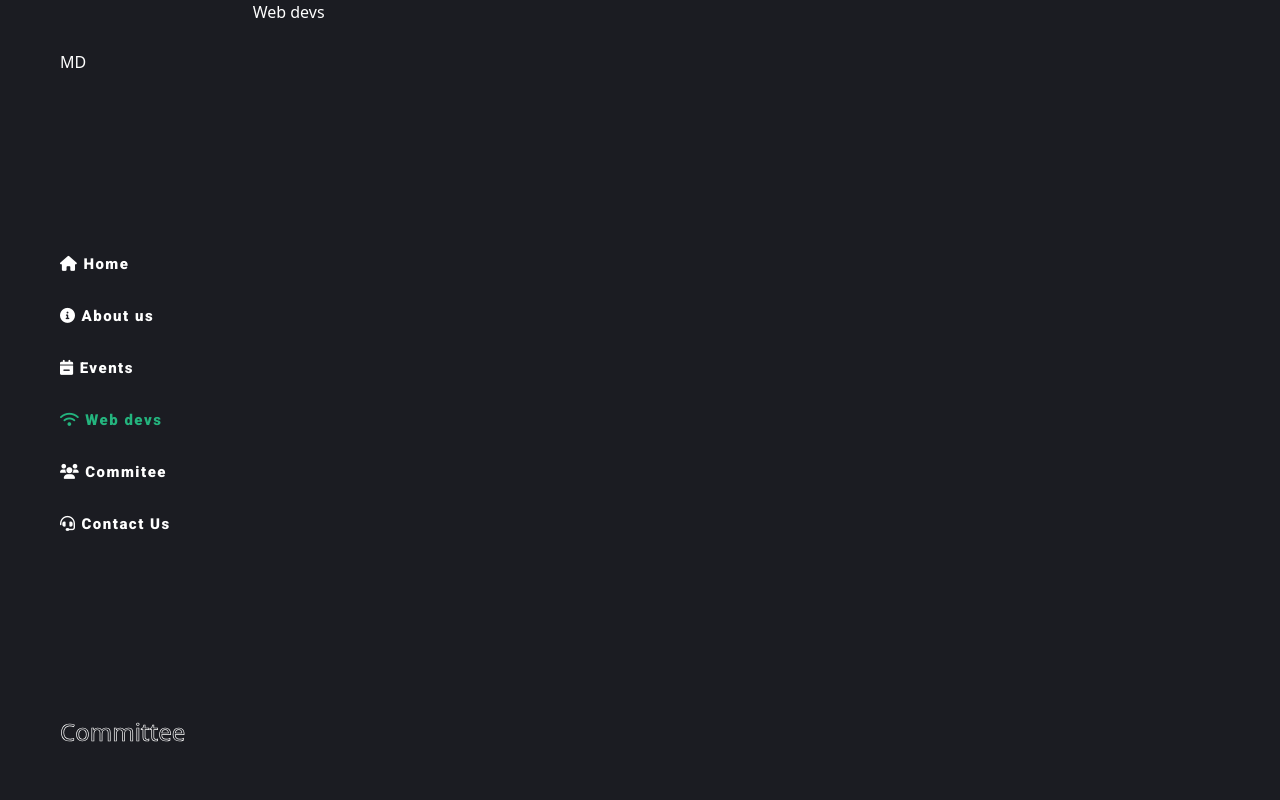
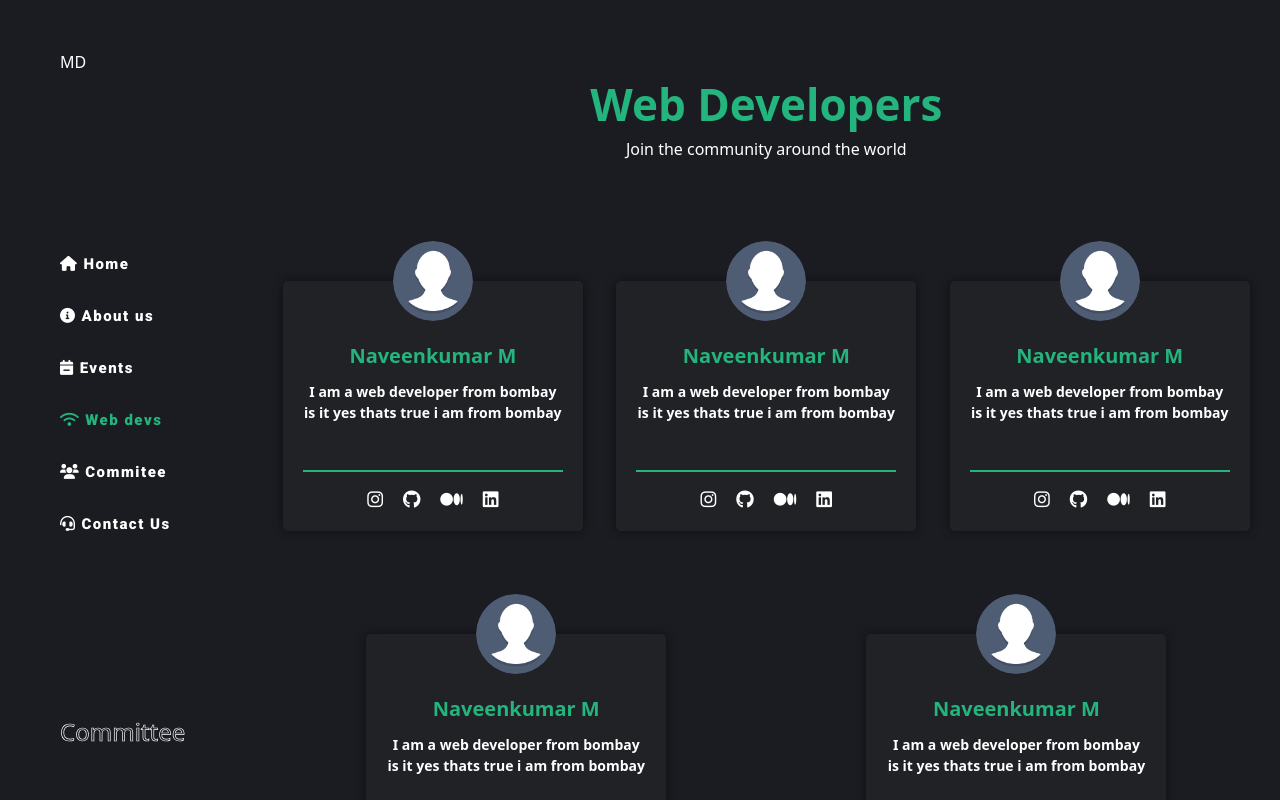
Before and after one commit to Sethu-bharathi/cryptera-website, a React (Create React App) app: page /web_devs in a window 1280 px wide. Built offline with nearby package versions, Linux system fonts and the light colour scheme.

Commit message:
web developers page

```diff
--- a/src/Components/Screens/WebDevs.jsx
+++ b/src/Components/Screens/WebDevs.jsx
@@ -1,9 +1,106 @@
-import React from 'react'
+import React, { useRef } from 'react'
+import '../../Styles/WebDevs.css'
+import profile1 from '../../Assets/1905098.png'
+import { useNavigate } from 'react-router-dom'
+function WebDevs() {
+    const webdevsref=useRef(null)
+    const navigate=useNavigate()
+    const scrollhandler=()=>{
+        if (webdevsref.current.offsetHeight+webdevsref.current.scrollTop>webdevsref.current.scrollHeight){
+            navigate("/commitee")
+        }
+    }
+    return (
+        <div className='webdevs' ref={webdevsref} onScroll={scrollhandler}>
+            <div className='webdevs-container'>
+                <div >
+                    <h1 className='webdevs-title'>Web Developers</h1>
+                    <p className='webdevs-tilte-description'>Join the community around the world</p>
+                </div>
+                <div className='content-container'>
+                    <div className='web-card'>
+                        <div className='web-card-image'>
+                            <img src={profile1} alt='webdevs-1' />
+                        </div>
+                        <div className='web-card-content'>
+                            <div className='name'>Naveenkumar M</div>
+                            <div className='description'>I am a web developer from bombay is it yes thats true i am from bombay</div>
+                            <div className='media-container'>
+                                <i class="fab fa-instagram"></i>
+                                <i class="fab fa-github"></i>
+                                <i class="fab fa-medium"></i>
+                                <i class="fab fa-linkedin"></i>
+                            </div>
+                        </div>
 
-function WebDevs() {
-    return (
-        <div>
-           Web devs
+                    </div>
+                    <div className='web-card'>
+                        <div className='web-card-image'>
+                            <img src={profile1} alt='webdevs-1' />
+                        </div>
+                        <div className='web-card-content'>
+                            <div className='name'>Naveenkumar M</div>
+                            <div className='description'>I am a web developer from bombay is it yes thats true i am from bombay</div>
+                            <div className='media-container'>
+                                <i class="fab fa-instagram"></i>
+                                <i class="fab fa-github"></i>
+                                <i class="fab fa-medium"></i>
+                                <i class="fab fa-linkedin"></i>
+                            </div>
+                        </div>
+
+                    </div>
+                    <div className='web-card'>
+                        <div className='web-card-image'>
+                            <img src={profile1} alt='webdevs-1' />
+                        </div>
+                        <div className='web-card-content'>
+                            <div className='name'>Naveenkumar M</div>
+                            <div className='description'>I am a web developer from bombay is it yes thats true i am from bombay</div>
+                            <div className='media-container'>
+                                <i class="fab fa-instagram"></i>
+                                <i class="fab fa-github"></i>
+                                <i class="fab fa-medium"></i>
+                                <i class="fab fa-linkedin"></i>
+                            </div>
+                        </div>
+
+                    </div>
+                    <div className='web-card'>
+                        <div className='web-card-image'>
+                            <img src={profile1} alt='webdevs-1' />
+                        </div>
+                        <div className='web-card-content'>
+                            <div className='name'>Naveenkumar M</div>
+                            <div className='description'>I am a web developer from bombay is it yes thats true i am from bombay</div>
+                            <div className='media-container'>
+                                <i class="fab fa-instagram"></i>
+                                <i class="fab fa-github"></i>
+                                <i class="fab fa-medium"></i>
+                                <i class="fab fa-linkedin"></i>
+                            </div>
+                        </div>
+
+                    </div>
+                    <div className='web-card'>
+                        <div className='web-card-image'>
+                            <img src={profile1} alt='webdevs-1' />
+                        </div>
+                        <div className='web-card-content'>
+                            <div className='name'>Naveenkumar M</div>
+                            <div className='description'>I am a web developer from bombay is it yes thats true i am from bombay</div>
+                            <div className='media-container'>
+                                <i class="fab fa-instagram"></i>
+                                <i class="fab fa-github"></i>
+                                <i class="fab fa-medium"></i>
+                                <i class="fab fa-linkedin"></i>
+                            </div>
+                        </div>
+
+                    </div>
+
+                </div>
+            </div>
         </div>
     )
 }
--- a/src/Styles/WebDevs.css
+++ b/src/Styles/WebDevs.css
@@ -0,0 +1,92 @@
+.webdevs {
+    width: 100%;
+    height: 100vh;
+    scroll-behavior: smooth;
+    overflow-y: auto;
+    overflow-x: hidden;
+}
+.webdevs-container{
+    text-align: center;
+    padding: 20px;
+    margin-top: 5%;
+}
+.webdevs-title{
+    font-size:44px;
+    color:var(--fg-green);
+    font-weight: 700;
+}
+.content-container{
+    display: flex;
+    flex-direction: row;
+    justify-content: space-around;
+    align-items: center;
+    flex-wrap: wrap;
+    gap:13px;
+    margin-top: 120px;
+}
+.web-card{
+    background-color:rgb(51, 50, 50,0.3);
+    width:300px;
+    height:250px;
+    border-radius: 5px;
+    position: relative;
+    padding: 20px;
+    margin-bottom: 90px;
+    box-shadow: 0px 0px 10px 0px rgba(0,0,0,0.5);
+}
+.web-card-image{
+    width:80px;
+    height:80px;
+    object-fit: cover;
+    border-radius: 50%;
+    position: absolute;
+    left:0%;
+    right:0%;
+    margin-right: auto;
+    margin-left: auto;
+    top:-40px
+}
+.web-card-image >img{
+    width: 100%;
+    height: 100%;
+    border-radius: 50%;
+}
+.web-card-content{
+    text-align: center;
+    margin-top: 40px;
+    height: 100%;
+    position: relative;
+}
+.web-card-content>.name{
+    font-size: 20px;
+    color: var(--fg-green);
+    font-weight: 600;
+}
+.web-card-content>.description{
+    font-size: 14px;
+    color: var(--fg-white);
+    font-weight: 600;
+    margin-top: 10px;
+}
+.media-container{
+    color:var(--fg-white);
+    display: flex;
+    flex-direction: row;
+    justify-content: center;
+    align-items: center;
+    flex-wrap: wrap;
+    gap:20px;
+    border-top: 2px solid var(--fg-green);
+    margin-top: 0px;
+    padding: 18px;
+    font-size: 18px;
+    position: absolute;
+    width: 100%;
+    bottom: 25px;
+}
+.media-container>i{
+    cursor: pointer;
+}
+.media-container>i:hover{
+    color: var(--fg-green);
+}
```
Also changed, not shown: src/Assets/1905097.jpg (added), src/Assets/1905098.png (added).
